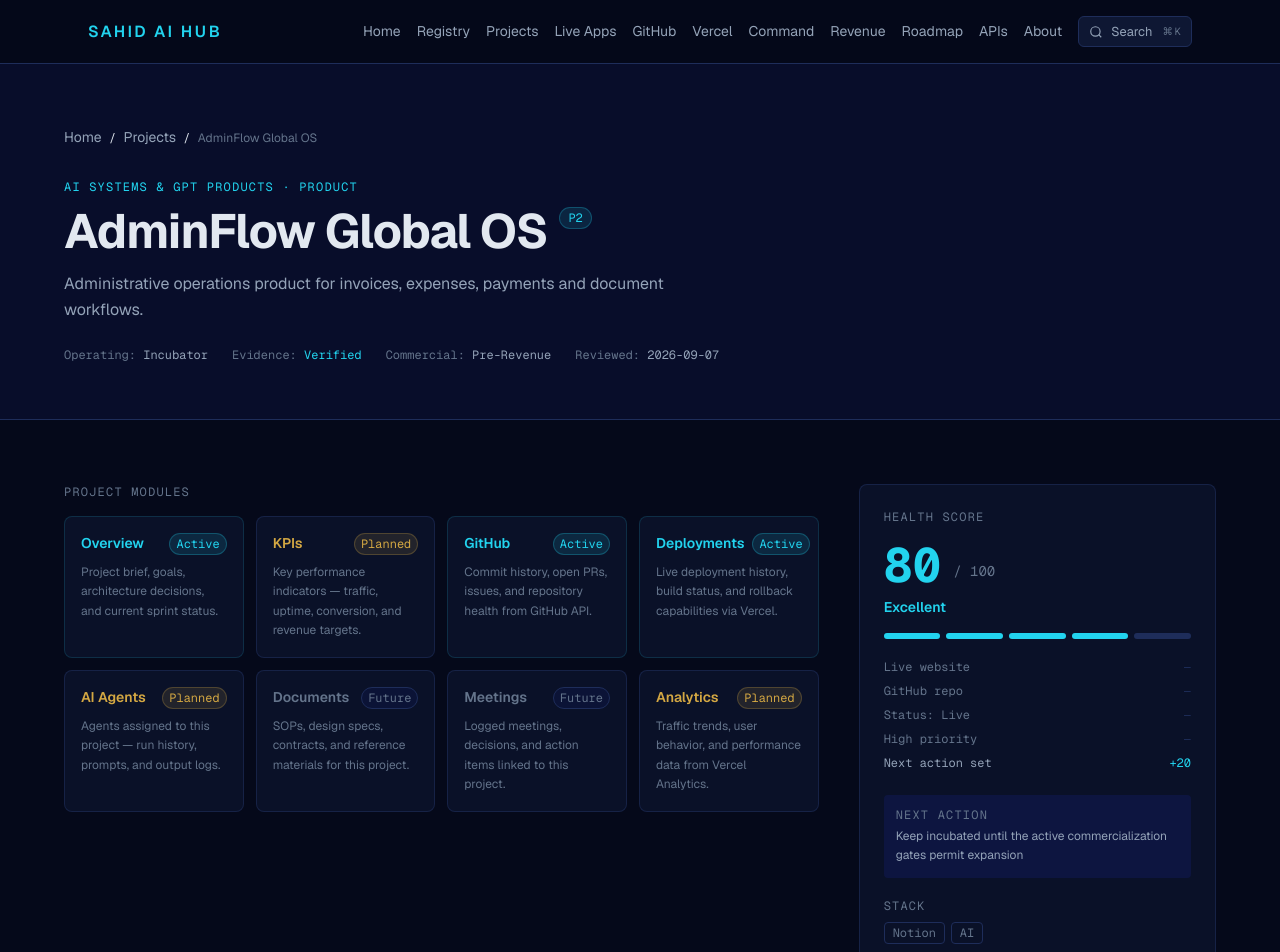
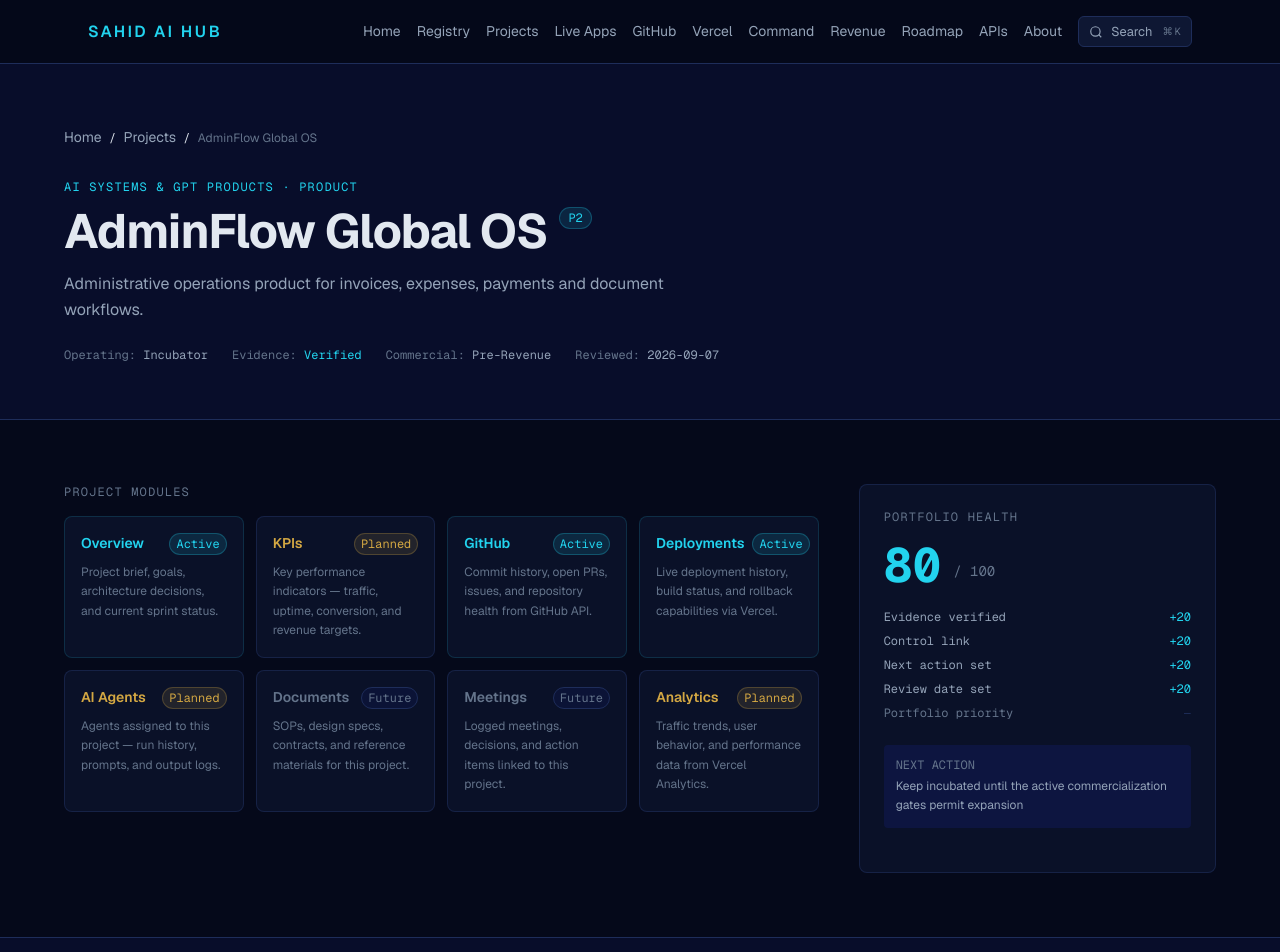
Before and after one commit to sahidattaf/sahid-ai-hub, a Next.js app: page /projects/adminflow-global-os in a window 1280 px wide. Shown: the top 952 px of the page. Built offline with nearby package versions, Linux system fonts and the light colour scheme.

Commit message:
feat: align health score with evidence and governance

```diff
--- a/components/project-health-card.tsx
+++ b/components/project-health-card.tsx
@@ -1,136 +1,17 @@
 import type { RegistryProject } from "@/data/project-registry";
 
-function scoreColor(score: number): string {
-  if (score >= 80) return "var(--cyan)";
-  if (score >= 60) return "var(--gold)";
-  if (score >= 40) return "#f59e0b";
-  return "#f87171";
+export default function ProjectHealthCard({ project, score }: { project: RegistryProject; score: number }) {
+  const factors = [
+    ["Evidence verified", project.evidenceStatus === "Verified"],
+    ["Control link", Boolean(project.notionUrl || project.githubUrl)],
+    ["Next action set", Boolean(project.nextAction)],
+    ["Review date set", Boolean(project.lastReviewed)],
+    ["Portfolio priority", project.priority === "P0" || project.priority === "P1"],
+  ] as const;
+  return <div className="rounded-lg border p-6" style={{backgroundColor:"var(--navy-card)",borderColor:"rgba(30, 45, 90, 0.6)"}}>
+    <p className="text-xs font-mono uppercase tracking-widest mb-4" style={{color:"var(--text-subtle)"}}>Portfolio Health</p><div className="flex items-end gap-3 mb-5"><span className="text-5xl font-bold font-mono" style={{color:score >= 80 ? "var(--cyan)" : "var(--gold)"}}>{score}</span><span className="text-sm mb-2 font-mono" style={{color:"var(--text-subtle)"}}>/ 100</span></div>
+    <div className="space-y-2 mb-6">{factors.map(([label,active]) => <div key={label} className="flex items-center justify-between text-xs font-mono"><span style={{color:active ? "var(--text-muted)" : "var(--text-subtle)"}}>{label}</span><span style={{color:active ? "var(--cyan)" : "var(--navy-border)"}}>{active ? "+20" : "—"}</span></div>)}</div>
+    <div className="rounded px-3 py-3 mb-5" style={{backgroundColor:"var(--navy-800)"}}><p className="text-xs font-mono uppercase mb-1" style={{color:"var(--text-subtle)"}}>Next Action</p><p className="text-xs leading-relaxed" style={{color:"var(--text-muted)"}}>{project.nextAction}</p></div>
+    {project.ownerGate && <div><p className="text-xs font-mono uppercase mb-1" style={{color:"var(--text-subtle)"}}>Owner Gate</p><p className="text-xs" style={{color:"var(--gold)"}}>{project.ownerGate}</p></div>}
+  </div>;
 }
-
-function scoreLabel(score: number): string {
-  if (score >= 80) return "Excellent";
-  if (score >= 60) return "Good";
-  if (score >= 40) return "Fair";
-  return "Needs Work";
-}
-
-const FACTORS: {
-  label: string;
-  check: (p: RegistryProject) => boolean;
-}[] = [
-  { label: "Live website",    check: (p) => Boolean(p.websiteUrl) },
-  { label: "GitHub repo",     check: (p) => Boolean(p.githubUrl) },
-  { label: "Status: Live",    check: (p) => p.status === "Live" },
-  { label: "High priority",   check: (p) => p.priority === "High" },
-  { label: "Next action set", check: (p) => Boolean(p.nextAction) },
-];
-
-export default function ProjectHealthCard({
-  project,
-  score,
-}: {
-  project: RegistryProject;
-  score: number;
-}) {
-  const color = scoreColor(score);
-  const label = scoreLabel(score);
-  const filled = Math.round(score / 20);
-
-  return (
-    <div
-      className="rounded-lg border p-6"
-      style={{
-        backgroundColor: "var(--navy-card)",
-        borderColor: "rgba(30, 45, 90, 0.6)",
-      }}
-    >
-      <p
-        className="text-xs font-mono uppercase tracking-widest mb-4"
-        style={{ color: "var(--text-subtle)", letterSpacing: "0.1em" }}
-      >
-        Health Score
-      </p>
-
-      <div className="flex items-end gap-3 mb-2">
-        <span className="text-5xl font-bold font-mono" style={{ color }}>
-          {score}
-        </span>
-        <span className="text-sm mb-2 font-mono" style={{ color: "var(--text-subtle)" }}>
-          / 100
-        </span>
-      </div>
-
-      <p className="text-sm font-semibold mb-4" style={{ color }}>
-        {label}
-      </p>
-
-      {/* Progress bar */}
-      <div className="flex gap-1.5 mb-5">
-        {Array.from({ length: 5 }).map((_, i) => (
-          <div
-            key={i}
-            className="h-1.5 flex-1 rounded-full transition-all"
-            style={{
-              backgroundColor: i < filled ? color : "var(--navy-border)",
-            }}
-          />
-        ))}
-      </div>
-
-      {/* Factor breakdown */}
-      <div className="space-y-2 mb-6">
-        {FACTORS.map(({ label: factorLabel, check }) => {
-          const active = check(project);
-          return (
-            <div
-              key={factorLabel}
-              className="flex items-center justify-between text-xs font-mono"
-            >
-              <span style={{ color: active ? "var(--text-muted)" : "var(--text-subtle)" }}>
-                {factorLabel}
-              </span>
-              <span style={{ color: active ? "var(--cyan)" : "var(--navy-border)" }}>
-                {active ? "+20" : "—"}
-              </span>
-            </div>
-          );
-        })}
-      </div>
-
-      {/* Next action */}
-      <div
-        className="rounded px-3 py-3 mb-5"
-        style={{ backgroundColor: "var(--navy-800)" }}
-      >
-        <p
-          className="text-xs font-mono uppercase mb-1"
-          style={{ color: "var(--text-subtle)", letterSpacing: "0.1em" }}
-        >
-          Next Action
-        </p>
-        <p className="text-xs leading-relaxed" style={{ color: "var(--text-muted)" }}>
-          {project.nextAction}
-        </p>
-      </div>
-
-      {/* Stack */}
-      <p
-        className="text-xs font-mono uppercase mb-2"
-        style={{ color: "var(--text-subtle)", letterSpacing: "0.1em" }}
-      >
-        Stack
-      </p>
-      <div className="flex flex-wrap gap-1.5">
-        {project.stack.map((tech) => (
-          <span
-            key={tech}
-            className="text-xs px-2 py-0.5 rounded font-mono border"
-            style={{ borderColor: "var(--navy-border)", color: "var(--text-subtle)" }}
-          >
-            {tech}
-          </span>
-        ))}
-      </div>
-    </div>
-  );
-}
```
